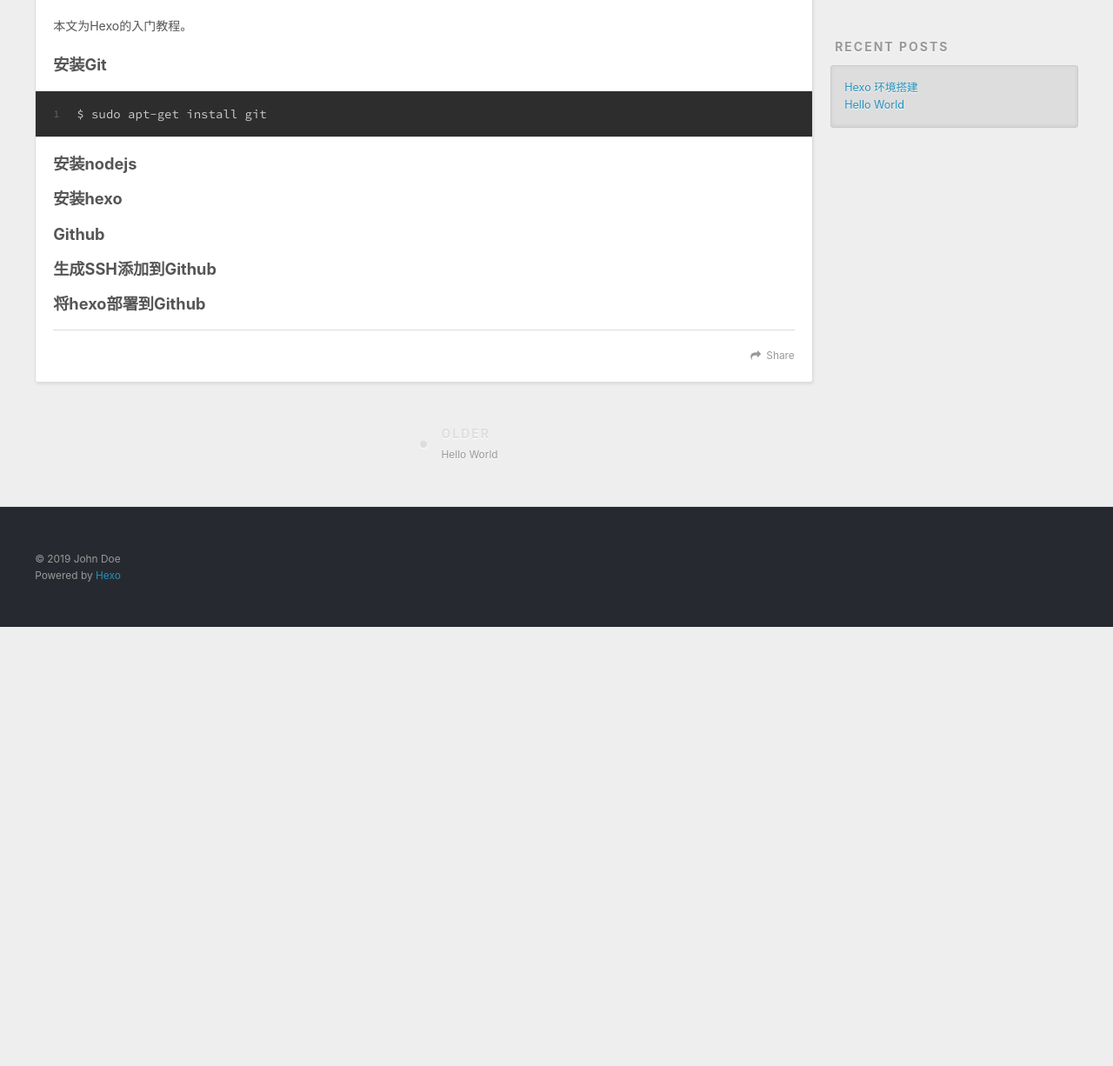
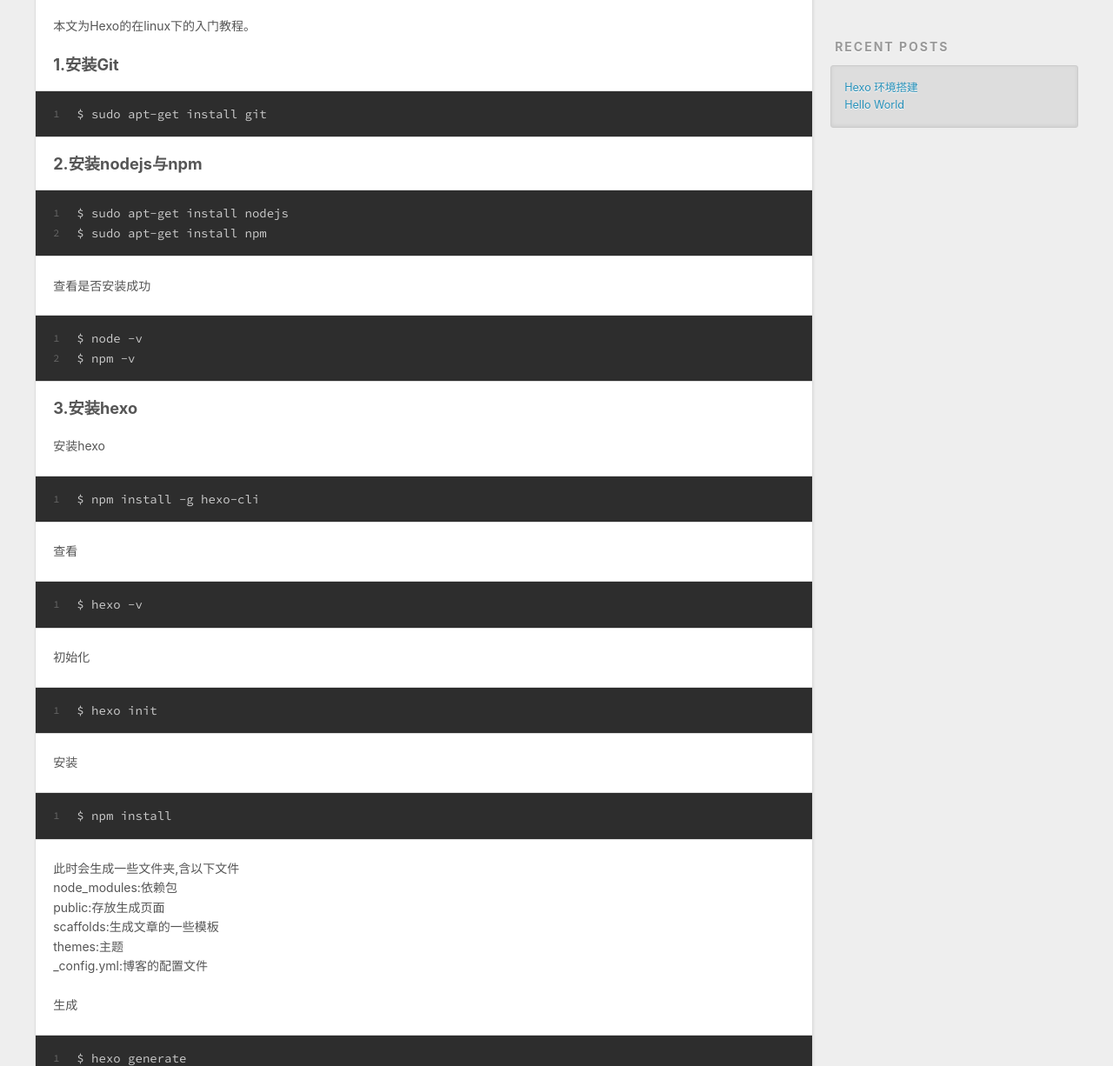
Before and after one commit to chenhongbing/chenhongbing.github.io, a plain HTML site: page 2019/06/10/Hexo-环境搭建/index.html in a window 1280 px wide. Shown: the part 434-1660 px from the top of the page at 87% size. Before the commit the page ends 1155 px from the top, so only its background shows below. Drawn offline with nearby package versions, Linux system fonts and the light colour scheme.

Commit message:
Site updated: 2019-06-10 12:42:20

```diff
--- a/2019/06/10/Hexo-环境搭建/index.html
+++ b/2019/06/10/Hexo-环境搭建/index.html
@@ -7,17 +7,17 @@
 
   <title>Hexo 环境搭建 | Hexo</title>
   <meta name="viewport" content="width=device-width, initial-scale=1, maximum-scale=1">
-  <meta name="description" content="本文为Hexo的入门教程。 安装Git1$ sudo apt-get install git  安装nodejs安装hexoGithub生成SSH添加到Github将hexo部署到Github">
+  <meta name="description" content="本文为Hexo的在linux下的入门教程。 1.安装Git1$ sudo apt-get install git  2.安装nodejs与npm12$ sudo apt-get install nodejs$ sudo apt-get install npm  查看是否安装成功 12$ node -v$ npm -v  3.安装hexo安装hexo 1$ npm install -g hexo-c">
 <meta property="og:type" content="article">
 <meta property="og:title" content="Hexo 环境搭建">
 <meta property="og:url" content="http://yoursite.com/2019/06/10/Hexo-环境搭建/index.html">
 <meta property="og:site_name" content="Hexo">
-<meta property="og:description" content="本文为Hexo的入门教程。 安装Git1$ sudo apt-get install git  安装nodejs安装hexoGithub生成SSH添加到Github将hexo部署到Github">
+<meta property="og:description" content="本文为Hexo的在linux下的入门教程。 1.安装Git1$ sudo apt-get install git  2.安装nodejs与npm12$ sudo apt-get install nodejs$ sudo apt-get install npm  查看是否安装成功 12$ node -v$ npm -v  3.安装hexo安装hexo 1$ npm install -g hexo-c">
 <meta property="og:locale" content="Chinese">
-<meta property="og:updated_time" content="2019-06-10T04:27:52.168Z">
+<meta property="og:updated_time" content="2019-06-10T04:41:36.432Z">
 <meta name="twitter:card" content="summary">
 <meta name="twitter:title" content="Hexo 环境搭建">
-<meta name="twitter:description" content="本文为Hexo的入门教程。 安装Git1$ sudo apt-get install git  安装nodejs安装hexoGithub生成SSH添加到Github将hexo部署到Github">
+<meta name="twitter:description" content="本文为Hexo的在linux下的入门教程。 1.安装Git1$ sudo apt-get install git  2.安装nodejs与npm12$ sudo apt-get install nodejs$ sudo apt-get install npm  查看是否安装成功 12$ node -v$ npm -v  3.安装hexo安装hexo 1$ npm install -g hexo-c">
 
     <link rel="alternate" href="/atom.xml" title="Hexo" type="application/atom+xml">
 
@@ -67,7 +67,7 @@
         <section id="main"><article id="post-Hexo-环境搭建" class="article article-type-post" itemscope itemprop="blogPost">
   <div class="article-meta">
     <a href="/2019/06/10/Hexo-环境搭建/" class="article-date">
-  <time datetime="2019-06-10T04:27:52.152Z" itemprop="datePublished">2019-06-10</time>
+  <time datetime="2019-06-10T04:41:36.424Z" itemprop="datePublished">2019-06-10</time>
 </a>
 
   </div>
@@ -86,14 +86,41 @@
 
     <div class="article-entry" itemprop="articleBody">
 
-        <p>本文为Hexo的入门教程。</p>
-<h3 id="安装Git"><a href="#安装Git" class="headerlink" title="安装Git"></a>安装Git</h3><figure class="highlight bash"><table><tr><td class="gutter"><pre><span class="line">1</span><br></pre></td><td class="code"><pre><span class="line">$ sudo apt-get install git</span><br></pre></td></tr></table></figure>
+        <p>本文为Hexo的在linux下的入门教程。</p>
+<h3 id="1-安装Git"><a href="#1-安装Git" class="headerlink" title="1.安装Git"></a>1.安装Git</h3><figure class="highlight bash"><table><tr><td class="gutter"><pre><span class="line">1</span><br></pre></td><td class="code"><pre><span class="line">$ sudo apt-get install git</span><br></pre></td></tr></table></figure>
 
-<h3 id="安装nodejs"><a href="#安装nodejs" class="headerlink" title="安装nodejs"></a>安装nodejs</h3><h3 id="安装hexo"><a href="#安装hexo" class="headerlink" title="安装hexo"></a>安装hexo</h3><h3 id="Github"><a href="#Github" class="headerlink" title="Github"></a>Github</h3><h3 id="生成SSH添加到Github"><a href="#生成SSH添加到Github" class="headerlink" title="生成SSH添加到Github"></a>生成SSH添加到Github</h3><h3 id="将hexo部署到Github"><a href="#将hexo部署到Github" class="headerlink" title="将hexo部署到Github"></a>将hexo部署到Github</h3>
+<h3 id="2-安装nodejs与npm"><a href="#2-安装nodejs与npm" class="headerlink" title="2.安装nodejs与npm"></a>2.安装nodejs与npm</h3><figure class="highlight bash"><table><tr><td class="gutter"><pre><span class="line">1</span><br><span class="line">2</span><br></pre></td><td class="code"><pre><span class="line">$ sudo apt-get install nodejs</span><br><span class="line">$ sudo apt-get install npm</span><br></pre></td></tr></table></figure>
+
+<p>查看是否安装成功</p>
+<figure class="highlight bash"><table><tr><td class="gutter"><pre><span class="line">1</span><br><span class="line">2</span><br></pre></td><td class="code"><pre><span class="line">$ node -v</span><br><span class="line">$ npm -v</span><br></pre></td></tr></table></figure>
+
+<h3 id="3-安装hexo"><a href="#3-安装hexo" class="headerlink" title="3.安装hexo"></a>3.安装hexo</h3><p>安装hexo</p>
+<figure class="highlight bash"><table><tr><td class="gutter"><pre><span class="line">1</span><br></pre></td><td class="code"><pre><span class="line">$ npm install -g hexo-cli</span><br></pre></td></tr></table></figure>
+
+<p>查看 </p>
+<figure class="highlight bash"><table><tr><td class="gutter"><pre><span class="line">1</span><br></pre></td><td class="code"><pre><span class="line">$ hexo -v</span><br></pre></td></tr></table></figure>
+
+<p>初始化</p>
+<figure class="highlight bash"><table><tr><td class="gutter"><pre><span class="line">1</span><br></pre></td><td class="code"><pre><span class="line">$ hexo init</span><br></pre></td></tr></table></figure>
+
+<p>安装</p>
+<figure class="highlight bash"><table><tr><td class="gutter"><pre><span class="line">1</span><br></pre></td><td class="code"><pre><span class="line">$ npm install</span><br></pre></td></tr></table></figure>
+
+<p>此时会生成一些文件夹,含以下文件<br>node_modules:依赖包<br>public:存放生成页面<br>scaffolds:生成文章的一些模板<br>themes:主题<br>_config.yml:博客的配置文件</p>
+<p>生成</p>
+<figure class="highlight bash"><table><tr><td class="gutter"><pre><span class="line">1</span><br></pre></td><td class="code"><pre><span class="line">$ hexo generate</span><br></pre></td></tr></table></figure>
+
+<p>安装服务器</p>
+<figure class="highlight bash"><table><tr><td class="gutter"><pre><span class="line">1</span><br></pre></td><td class="code"><pre><span class="line">$ sudo npm install hexo-server</span><br></pre></td></tr></table></figure>
+
+<p>启动本地调试服务器</p>
+<figure class="highlight bash"><table><tr><td class="gutter"><pre><span class="line">1</span><br></pre></td><td class="code"><pre><span class="line">$ hexo server</span><br></pre></td></tr></table></figure>
+
+<h3 id="4-Github"><a href="#4-Github" class="headerlink" title="4.Github"></a>4.Github</h3><h3 id="5-生成SSH添加到Github"><a href="#5-生成SSH添加到Github" class="headerlink" title="5.生成SSH添加到Github"></a>5.生成SSH添加到Github</h3><h3 id="6-将hexo部署到Github"><a href="#6-将hexo部署到Github" class="headerlink" title="6.将hexo部署到Github"></a>6.将hexo部署到Github</h3>
 
     </div>
     <footer class="article-footer">
-      <a data-url="http://yoursite.com/2019/06/10/Hexo-环境搭建/" data-id="cjwpvlwuq00003rjhhymgmbtx" class="article-share-link">Share</a>
+      <a data-url="http://yoursite.com/2019/06/10/Hexo-环境搭建/" data-id="cjwpw3oes0000y0jhezu5ijcl" class="article-share-link">Share</a>
 
 
     </footer>
```
Also changed, not shown: 2019/06/02/hello-world/index.html (+1 -1 lines), archives/2019/06/index.html (+1 -1 lines), archives/2019/index.html (+1 -1 lines), archives/index.html (+1 -1 lines), index.html (+33 -6 lines).
